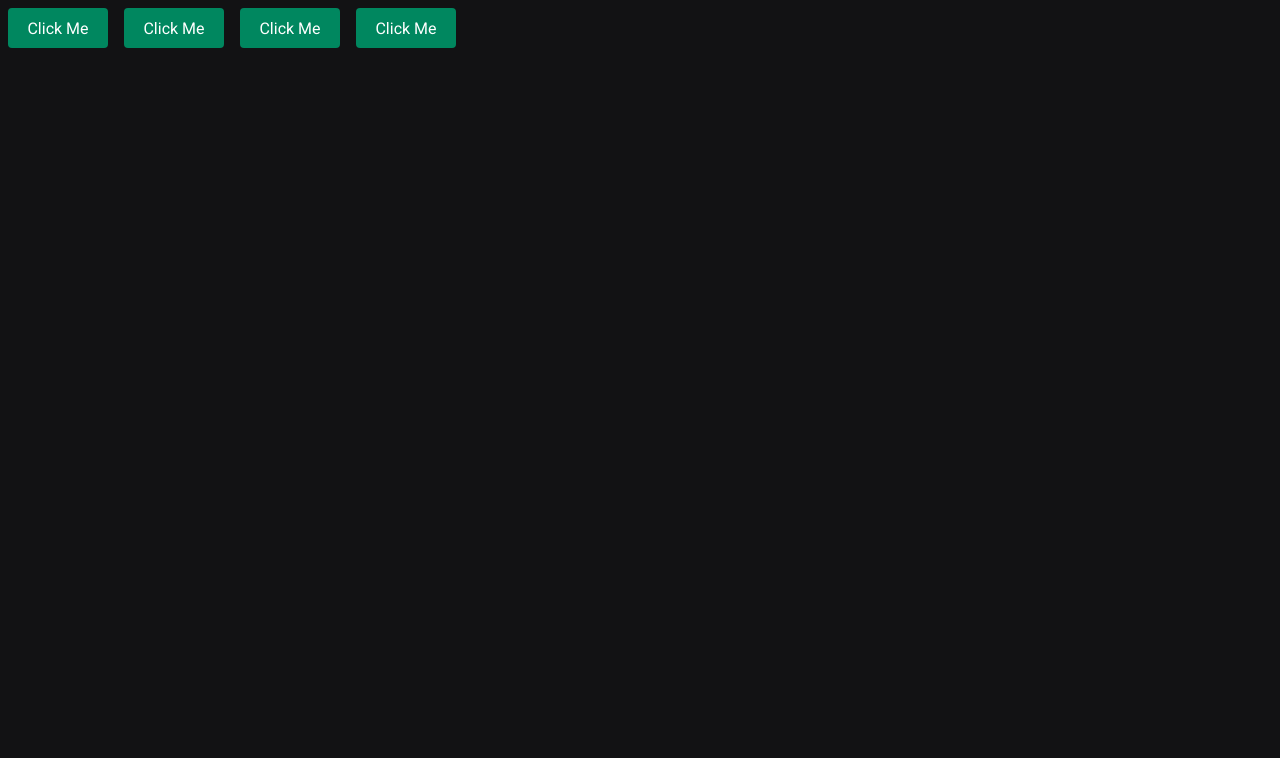
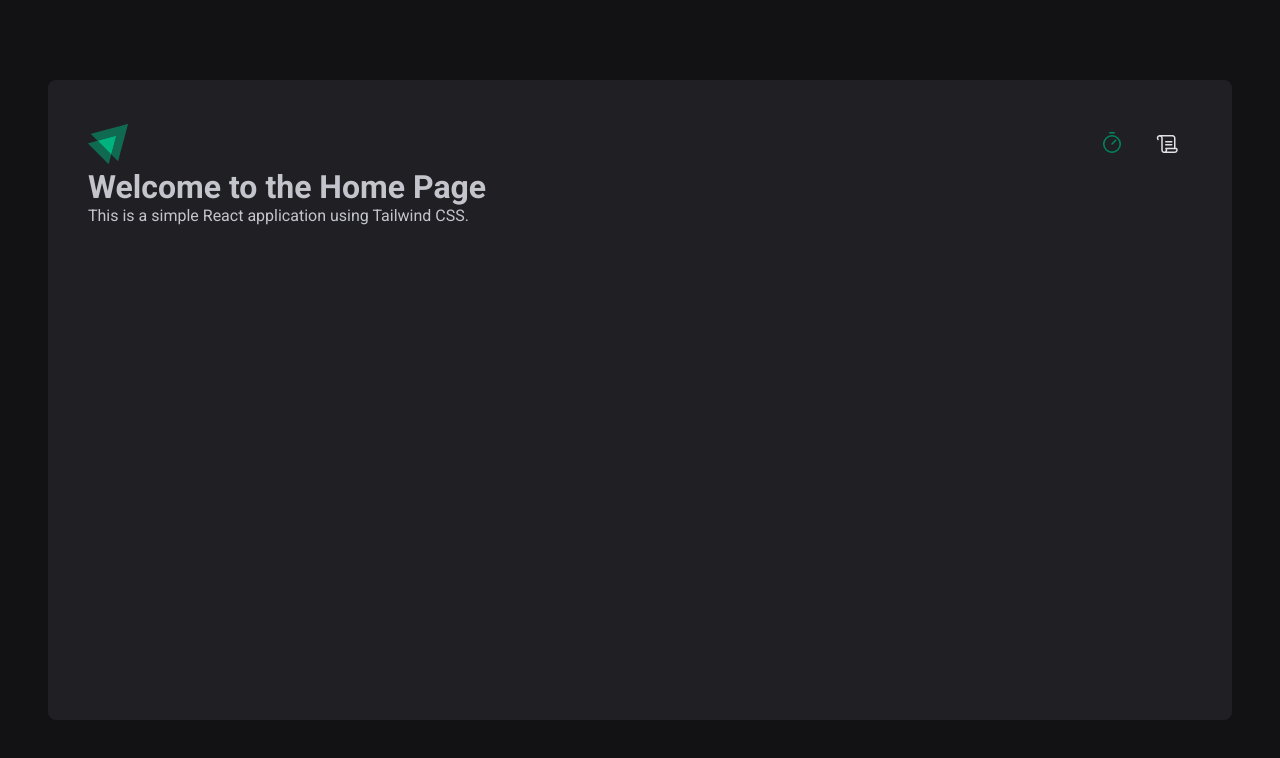
Before and after one commit to juliadesouza/pomodoro-timer, a React (Vite) app: page / in a window 1280 px wide. Shown: the top 758 px of the page. Built offline with nearby package versions, Linux system fonts and the light colour scheme.

Commit message:
feat: created header and layout

```diff
--- a/package.json
+++ b/package.json
@@ -10,8 +10,10 @@
     "preview": "vite preview"
   },
   "dependencies": {
+    "phosphor-react": "^1.4.1",
     "react": "^19.1.0",
     "react-dom": "^19.1.0",
+    "react-router-dom": "^6.30.1",
     "styled-components": "^6.1.18"
   },
   "devDependencies": {
--- a/src/App.tsx
+++ b/src/App.tsx
@@ -1,14 +1,14 @@
-import { Button } from "./components/Button";
 import { ThemeProvider } from "styled-components";
 import { defaultTheme } from "./styles/themes/default";
 import { GlobalStyle } from "./styles/global";
+import { Router } from "./pages/Router";
+import { BrowserRouter } from "react-router-dom";
 export function App() {
   return (
     <ThemeProvider theme={defaultTheme}>
-      <Button variant="primary" />
-      <Button variant="secondary" />
-      <Button variant="danger" />
-      <Button variant="success" />
+      <BrowserRouter>
+        <Router />
+      </BrowserRouter>
       <GlobalStyle />
     </ThemeProvider>
   );
--- /dev/null
+++ b/src/components/Header/index.tsx
@@ -0,0 +1,20 @@
+import { HeaderContainer } from "./styles";
+import logoIgnite from "../../assets/logo-ignite.svg";
+import { Scroll, Timer } from "phosphor-react";
+import { NavLink } from "react-router-dom";
+
+export function Header() {
+  return (
+    <HeaderContainer>
+      <img src={logoIgnite} alt="" />
+      <nav>
+        <NavLink to="/" title="Timer">
+          <Timer size={24} />
+        </NavLink>
+        <NavLink to="/history" title="History">
+          <Scroll size={24} />
+        </NavLink>
+      </nav>
+    </HeaderContainer>
+  );
+}
--- /dev/null
+++ b/src/components/Header/styles.ts
@@ -0,0 +1,34 @@
+import styled from "styled-components";
+
+export const HeaderContainer = styled.header`
+  display: flex;
+  align-items: center;
+  justify-content: space-between;
+
+  nav {
+    display: flex;
+    gap: 0.5rem;
+
+    a {
+      width: 3rem;
+      height: 3rem;
+
+      display: flex;
+      justify-content: center;
+      align-items: center;
+
+      color: ${(props) => props.theme["gray-100"]};
+
+      border-top: 3px solid transparent;
+      border-bottom: 3px solid transparent;
+
+      &:hover {
+        border-bottom: 3px solid ${(props) => props.theme["green-500"]};
+      }
+
+      &.active {
+        color: ${(props) => props.theme["green-500"]};
+      }
+    }
+  }
+`;
--- /dev/null
+++ b/src/layouts/DefaultLayout/index.tsx
@@ -0,0 +1,12 @@
+import { Outlet } from "react-router-dom";
+import { Header } from "../../components/Header";
+import { LayoutContainer } from "./styles";
+
+export function DefaultLayout() {
+  return (
+    <LayoutContainer>
+      <Header />
+      <Outlet />
+    </LayoutContainer>
+  );
+}
--- /dev/null
+++ b/src/layouts/DefaultLayout/styles.ts
@@ -0,0 +1,14 @@
+import styled from "styled-components";
+
+export const LayoutContainer = styled.div`
+  max-width: 74rem;
+  height: calc(100vh - 10rem);
+  margin: 5rem auto;
+  padding: 2.5rem;
+
+  background: ${(props) => props.theme["gray-800"]};
+  border-radius: 8px;
+
+  display: flex;
+  flex-direction: column;
+`;
--- /dev/null
+++ b/src/pages/History.tsx
@@ -0,0 +1,10 @@
+export const History = () => {
+  return (
+    <div className="flex flex-col items-center justify-center h-screen">
+      <h1 className="text-4xl font-bold mb-4">History Page</h1>
+      <p className="text-lg">
+        This page will display the history of your interactions.
+      </p>
+    </div>
+  );
+};
--- /dev/null
+++ b/src/pages/Home.tsx
@@ -0,0 +1,10 @@
+export function Home() {
+  return (
+    <div className="flex flex-col items-center justify-center h-screen">
+      <h1 className="text-4xl font-bold mb-4">Welcome to the Home Page</h1>
+      <p className="text-lg">
+        This is a simple React application using Tailwind CSS.
+      </p>
+    </div>
+  );
+}
--- /dev/null
+++ b/src/pages/Router.tsx
@@ -0,0 +1,15 @@
+import { Routes, Route } from "react-router-dom";
+import { Home } from "./Home";
+import { History } from "./History";
+import { DefaultLayout } from "../layouts/DefaultLayout";
+
+export function Router() {
+  return (
+    <Routes>
+      <Route path="/" element={<DefaultLayout />}>
+        <Route path="/" element={<Home />} />
+        <Route path="/history" element={<History />} />
+      </Route>
+    </Routes>
+  );
+}
```
Also changed, not shown: src/assets/logo-ignite.svg (added), 1 other file (tests, documents, lock files or other folders).
